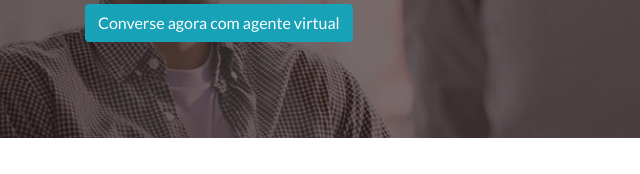
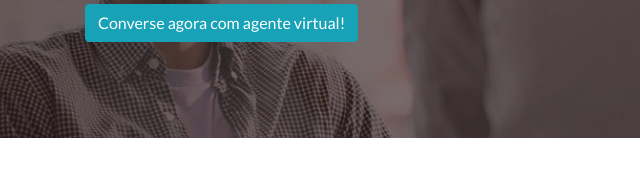
Before and after one commit to shpsyte/botsite, a plain HTML site: page index.html in a window 1280 px wide. Shown: the part 282-456 px from the top of the page, 0-640 px from the left. Drawn offline with Linux system fonts and the light colour scheme.

Commit message:
bot novo

```diff
--- a/index.html
+++ b/index.html
@@ -55,7 +55,7 @@
         <div class="col-md-8" style="padding-top:10px">
 
 
-          <button onclick="Opneva()" class="btn btn-info">Converse agora com agente virtual</button>
+          <button onclick="Opneva()" class="btn btn-info">Converse agora com agente virtual!</button>
 
 
         </div>
```
